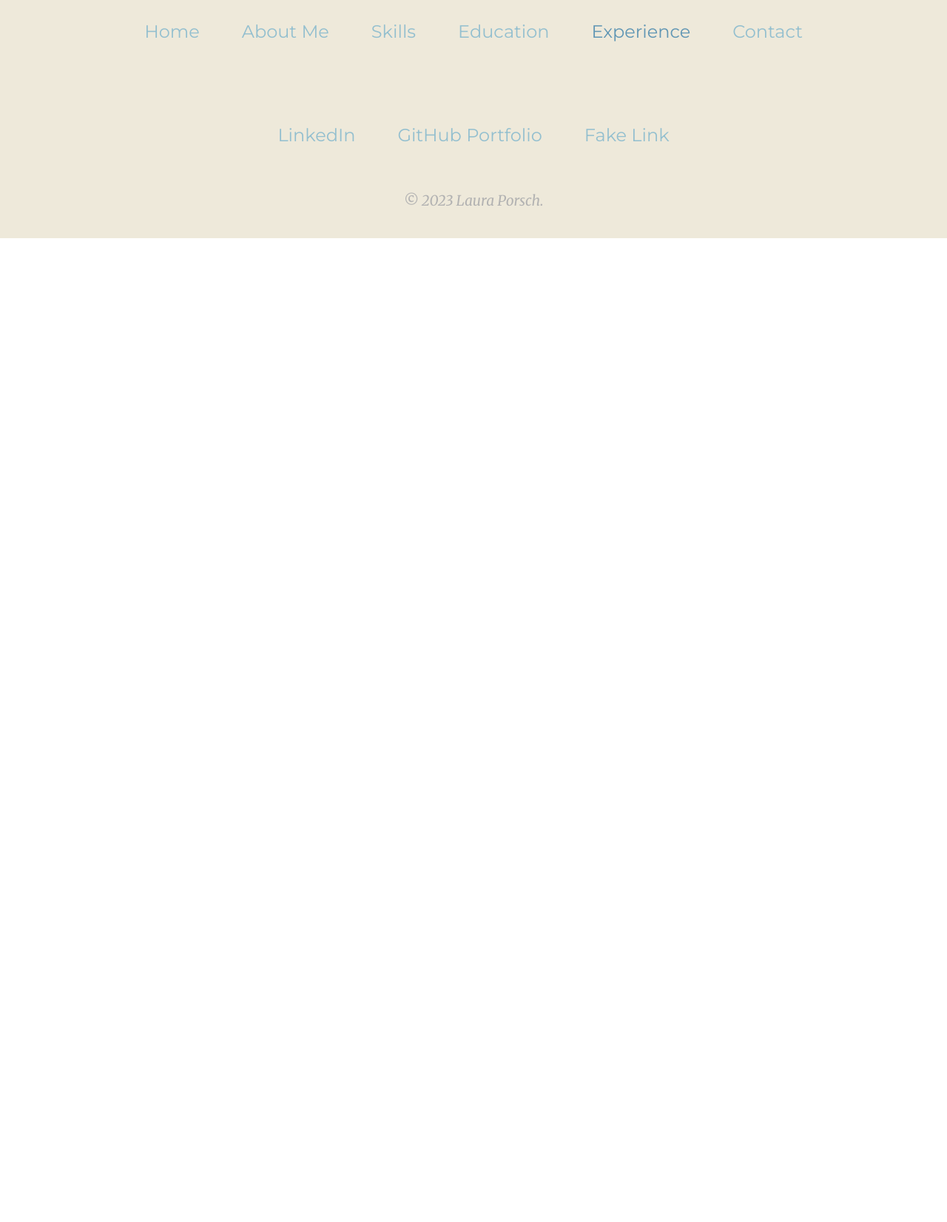
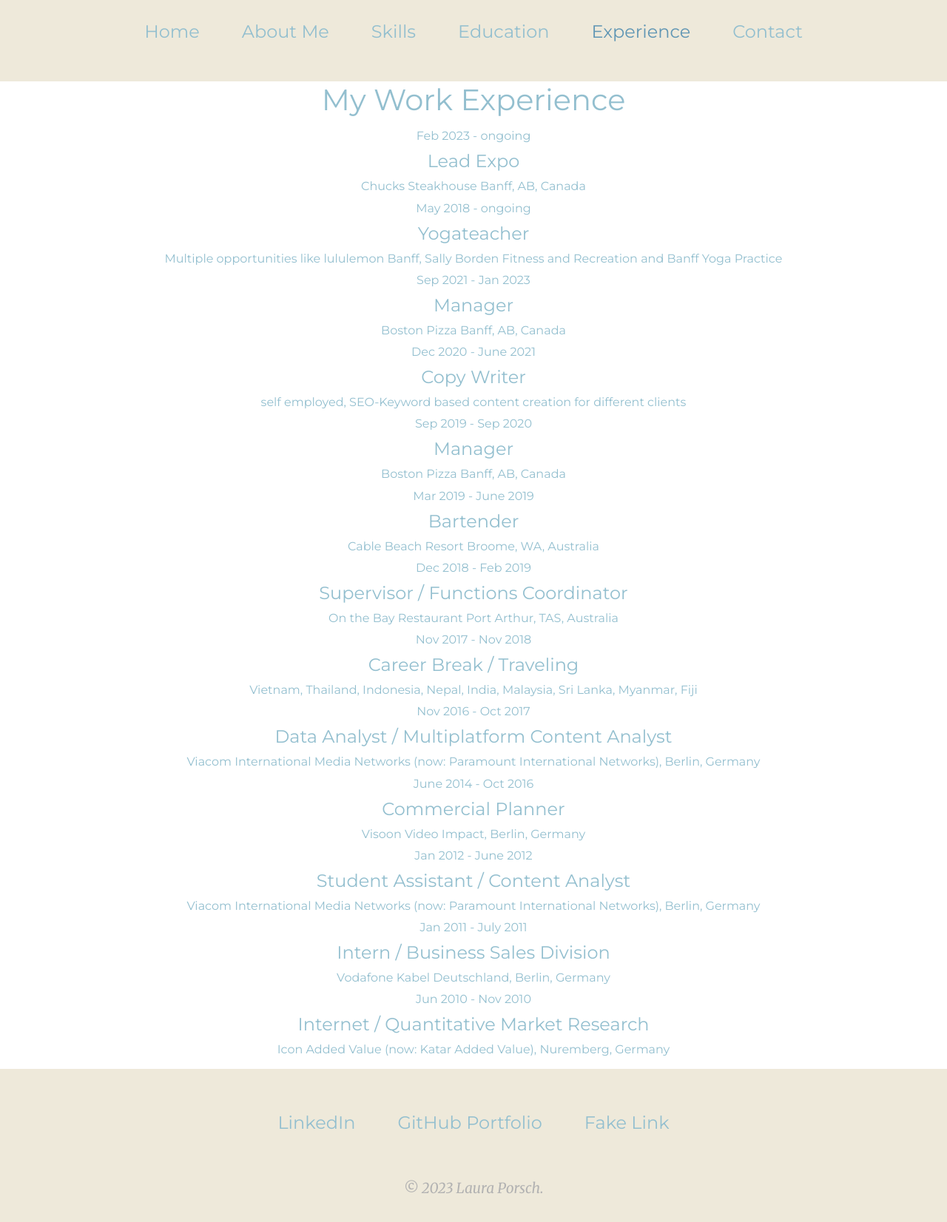
Before and after one commit to lauraporsch/ResumeWebsite, a plain HTML site: page experience.html in a window 1280 px wide. Shown: the whole page at 74% size. Before the commit the page ends 800 px from the top, so only its background shows below. Drawn offline with Linux system fonts and the light colour scheme.

Commit message:
Fill sub sections with content

```diff
--- a/css/styles.css
+++ b/css/styles.css
@@ -41,6 +41,14 @@ h3 {
   font-family: "Montserrat", cursive;
   font-weight: lighter;
   font-size: 1.5rem;
+  line-height: 0.5;
+}
+
+h4 {
+  color: #93BFCF;
+  font-family: "Montserrat", cursive;
+  font-weight: lighter;
+  font-size: 1.0rem;
   line-height: 0.5;
 }
 
@@ -137,8 +145,13 @@ hr{
 }
 
 .small-text{
-  font-size: 0.5em;
-  text-align: justify;
+  font-size: 0.5em
+}
+
+.interpersonal-icon{
+  float: right;
+  margin-right: 30px;
+  width: 25%;
 }
 
 .top-cloud{
@@ -167,6 +180,12 @@ hr{
   color: #6096B4
 }
 
+.yoga-icon{
+  float: left;
+  margin-right: 30px;
+  width: 25%;
+}
+
 #aboutme{
   margin: 100px auto
 }
--- a/experience.html
+++ b/experience.html
@@ -23,6 +23,64 @@
       </div>
     </div>
 
+    <div class="middle-container">
+      <h2> My Work Experience</h2>
+
+      <div class="education-row">
+
+        <h4>Feb 2023 - ongoing</h4>
+        <h3>Lead Expo</h3>
+        <h4>Chucks Steakhouse Banff, AB, Canada</h4>
+
+        <h4>May 2018 - ongoing</h4>
+        <h3>Yogateacher</h3>
+        <h4>Multiple opportunities like lululemon Banff, Sally Borden Fitness and Recreation and Banff Yoga Practice</h4>
+
+        <h4>Sep 2021 - Jan 2023</h4>
+        <h3>Manager</h3>
+        <h4>Boston Pizza Banff, AB, Canada</h4>
+
+        <h4>Dec 2020 - June 2021</h4>
+        <h3>Copy Writer</h3>
+        <h4>self employed, SEO-Keyword based content creation for different clients</h4>
+
+        <h4>Sep 2019 - Sep 2020</h4>
+        <h3>Manager</h3>
+        <h4>Boston Pizza Banff, AB, Canada</h4>
+
+        <h4>Mar 2019 - June 2019</h4>
+        <h3>Bartender</h3>
+        <h4>Cable Beach Resort Broome, WA, Australia</h4>
+
+        <h4>Dec 2018 - Feb 2019</h4>
+        <h3>Supervisor / Functions Coordinator</h3>
+        <h4>On the Bay Restaurant Port Arthur, TAS, Australia</h4>
+
+        <h4>Nov 2017 - Nov 2018</h4>
+        <h3>Career Break / Traveling</h3>
+        <h4>Vietnam, Thailand, Indonesia, Nepal, India, Malaysia, Sri Lanka, Myanmar, Fiji</h4>
+
+        <h4>Nov 2016 - Oct 2017</h4>
+        <h3>Data Analyst / Multiplatform Content Analyst</h3>
+        <h4>Viacom International Media Networks (now: Paramount International Networks), Berlin, Germany</h4>
+
+        <h4>June 2014 - Oct 2016</h4>
+        <h3>Commercial Planner</h3>
+        <h4>Visoon Video Impact, Berlin, Germany</h4>
+
+        <h4>Jan 2012 - June 2012</h4>
+        <h3>Student Assistant / Content Analyst</h3>
+        <h4>Viacom International Media Networks (now: Paramount International Networks), Berlin, Germany</h4>
+
+        <h4>Jan 2011 - July 2011</h4>
+        <h3>Intern / Business Sales Division</h3>
+        <h4>Vodafone Kabel Deutschland, Berlin, Germany</h4>
+
+        <h4>Jun 2010 - Nov 2010</h4>
+        <h3>Internet / Quantitative Market Research</h3>
+        <h4>Icon Added Value (now: Katar Added Value), Nuremberg, Germany</h4>
+      </div>
+
     <div class="bottom-container">
       <a class="footer-link" href="https://www.linkedin.com/in/lauraporsch/">LinkedIn</a>
       <a class="footer-link" href="https://github.com/">GitHub Portfolio</a>
```
Also changed, not shown: education.html (+23 -0 lines), index.html (+2 -1 lines), skills.html (+43 -4 lines), images/interpersonal.png (added), images/yoga.png (added).
